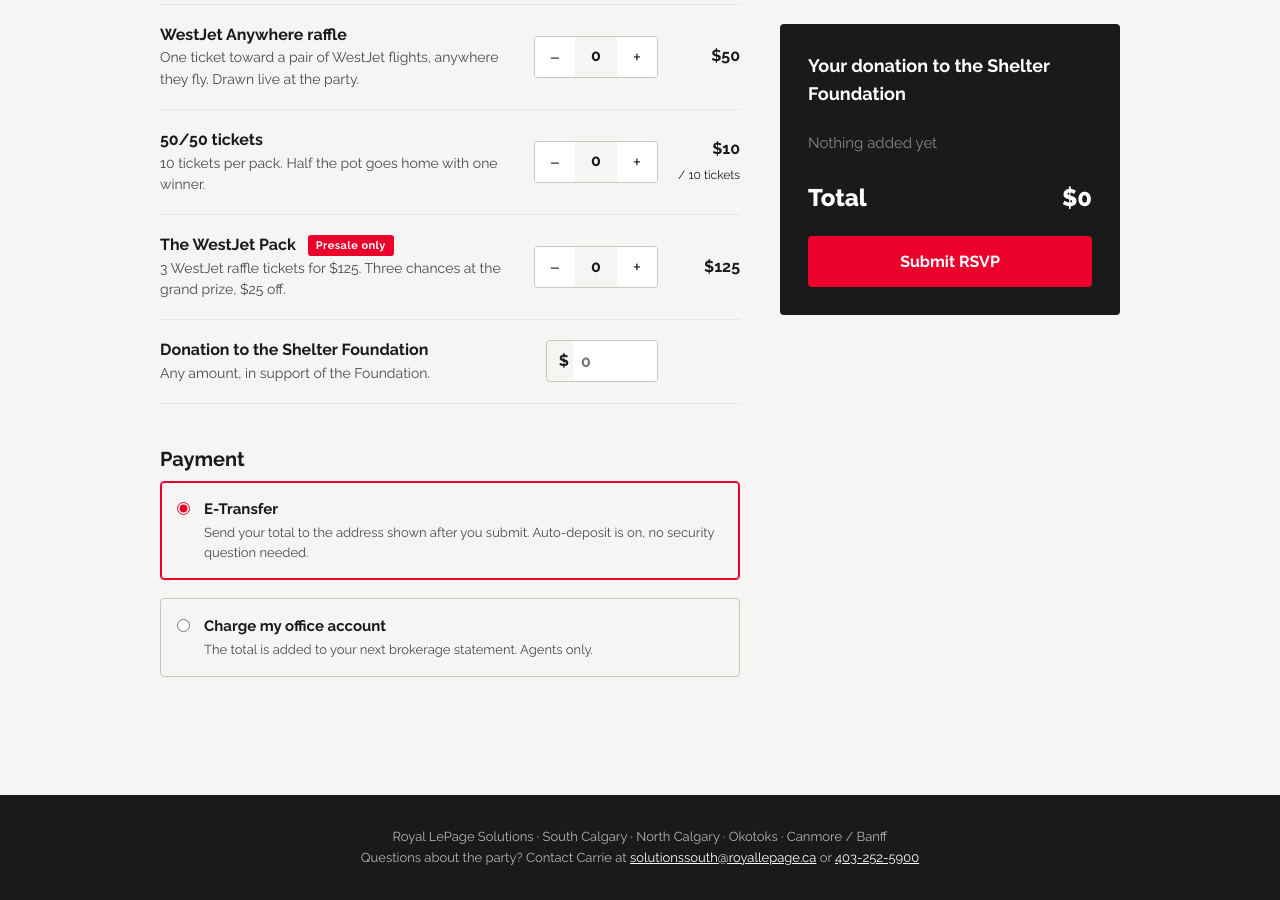
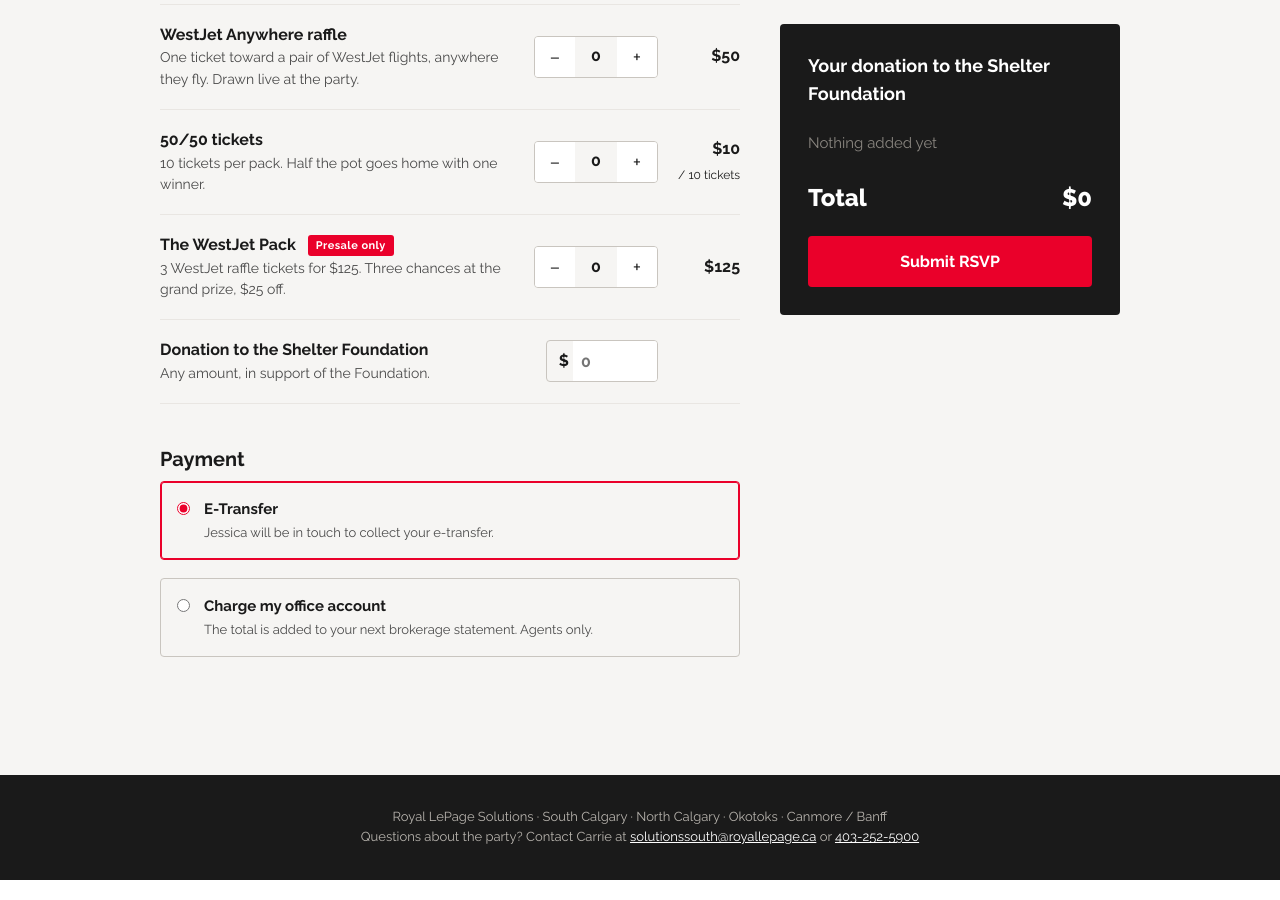
Before and after one commit to Royal-LePage/solutions, a Jekyll site: the page holiday-party/index.html, which Jekyll copies as it is, in a window 1280 px wide and 900 px high, scrolled down 3661 px. Built offline with Jekyll 4.4.1, drawn with Linux system fonts in a browser that asks for light colours.

Commit message:
Update index.html

```diff
--- a/holiday-party/index.html
+++ b/holiday-party/index.html
@@ -309,7 +309,7 @@
           <legend>Payment</legend>
           <div class="pay">
             <label><input type="radio" name="payment" value="etransfer" checked>
-              <span><b>E-Transfer</b><small>Send your total to the address shown after you submit. Auto-deposit is on, no security question needed.</small></span></label>
+              <span><b>E-Transfer</b><small>Jessica will be in touch to collect your e-transfer.</small></span></label>
             <label><input type="radio" name="payment" value="office">
               <span><b>Charge my office account</b><small>The total is added to your next brokerage statement. Agents only.</small></span></label>
           </div>
@@ -511,8 +511,8 @@
 function showConfirm(p){
   const first = p.name.split(" ")[0], et = $("#etBox");
   if(p.payment === "etransfer" && p.total > 0){
-    $("#confirmMsg").textContent = `Thanks ${first}. Send your e-transfer using the details below, and your tickets will be at the door for pickup when you arrive.`;
-    et.innerHTML = `Send <b>${fmt(p.total)}</b> to <b>${CONFIG.etransferEmail}</b><br>Memo: <b>${CONFIG.etransferMemo.replace("your name", p.name)}</b>`; et.style.display = "block";
+    $("#confirmMsg").textContent = `Thanks ${first}. Jessica will be in touch to collect your e-transfer of ${fmt(p.total)}, and your tickets will be at the door for pickup when you arrive.`;
+    et.style.display = "none";
   } else if(p.payment === "office" && p.total > 0){
     $("#confirmMsg").textContent = `Thanks ${first}. ${fmt(p.total)} will be charged to your office account, and your tickets will be at the door for pickup when you arrive.`; et.style.display = "none";
   } else {
```
